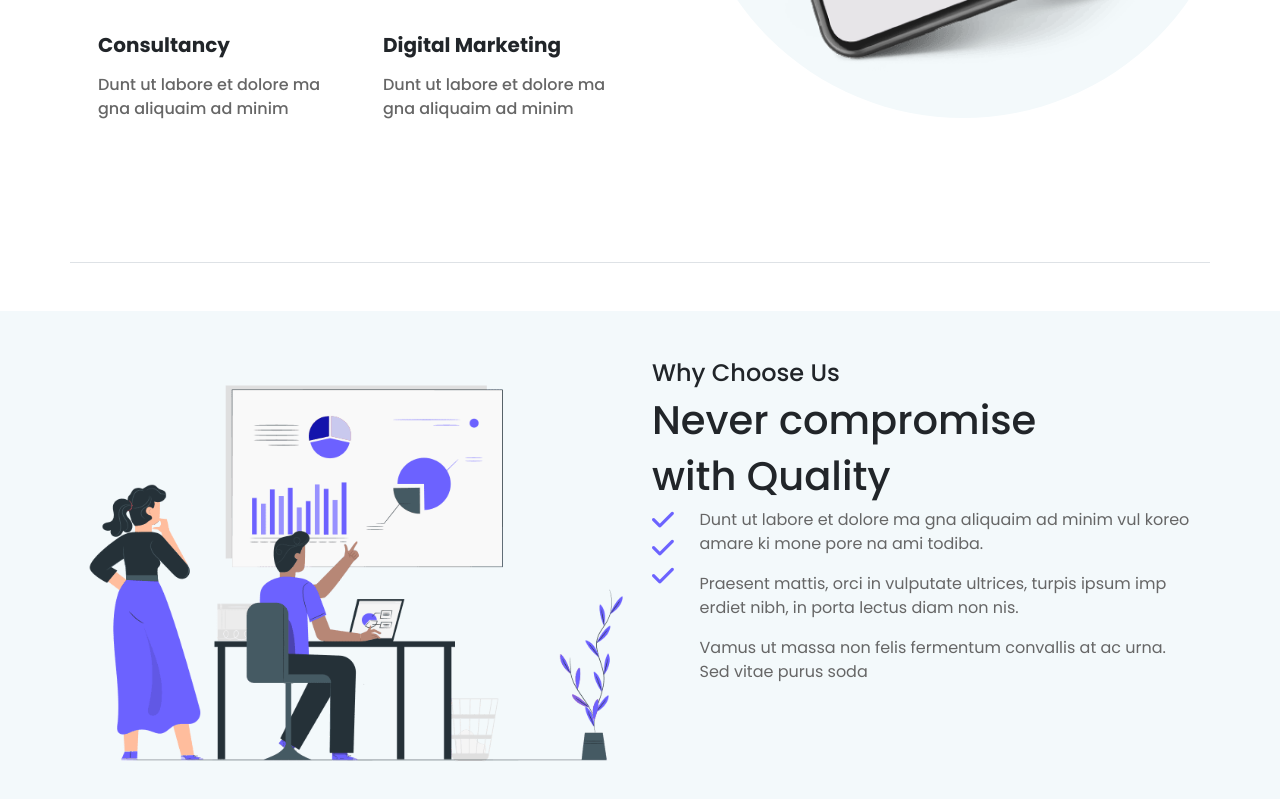
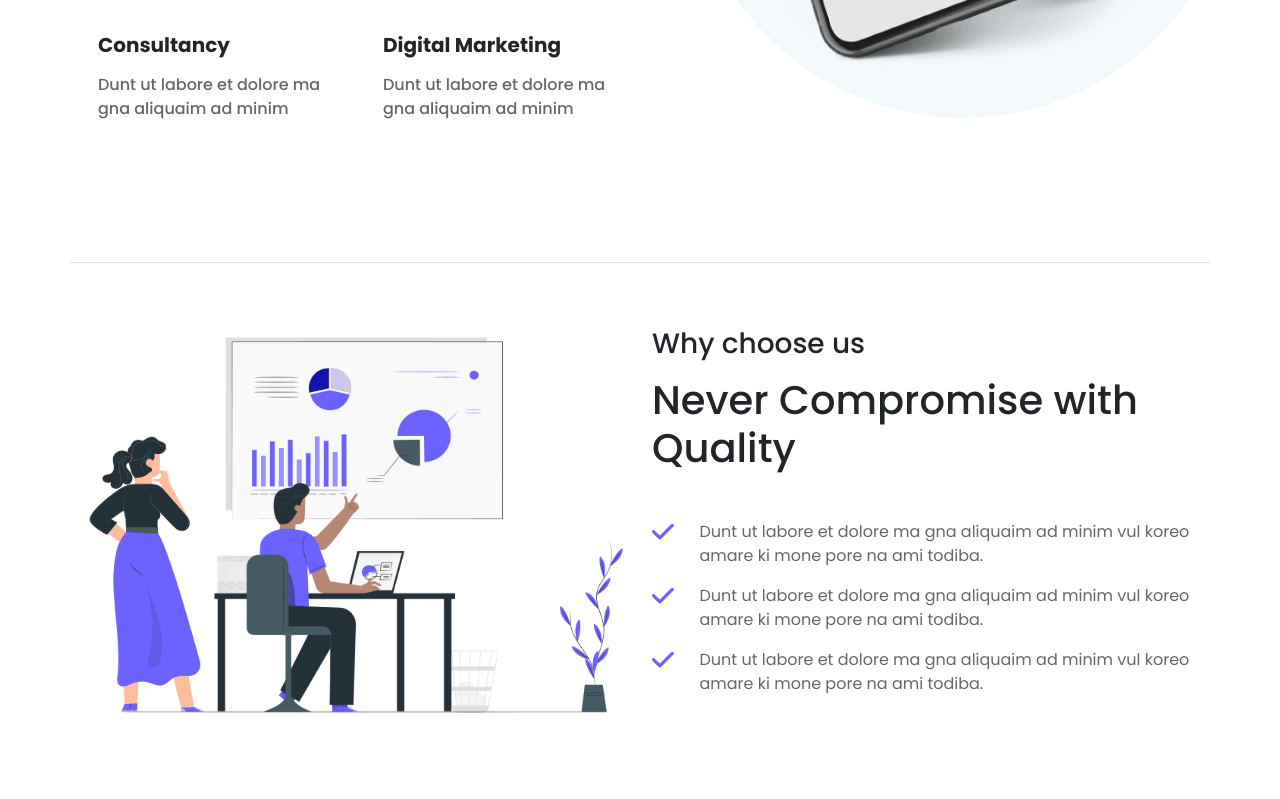
Before and after one commit to AhmadOunabi/2050, a plain HTML site: page index.html in a window 1280 px wide. Shown: the part 2012-2811 px from the top of the page. Drawn offline with nearby package versions, Linux system fonts and the light colour scheme.

Commit message:
update the checks

```diff
--- a/index.html
+++ b/index.html
@@ -172,35 +172,42 @@
         </div>
     </div>
     <!-- start why choose us -->
-    <section class="section-full container-fluid mt-5">
-        <div class="container py-5">
+    <section class="py-5 full-section">
+        <div class="container">
             <div class="row">
-                <div class="col-lg-6 col-md-6 col-sm-12">
+                <div class="col-lg-6">
                     <img class="img-fluid" src="imgs/feature-img.png" alt="">
                 </div>
-                <div class="col-lg-6 col-md-6 col-sm-12">
-                    <h4>Why Choose Us</h4>
-                    <h1>Never compromise</h1>
-                    <h1 class="">with Quality</h1>
-                    <div>
-                    <div class="row">
-
-                            <div class="col-lg-1 col-md-1 col-sm-1">
-                                <i class="fa-solid one fa-check"></i>
-                                <i class="fa-solid two fa-check"></i>
-                                <i class="fa-solid three fa-check"></i>
-                            </div>
-                            <div class="col-lg-11 col-md-11 col-sm-11">
-                                <p class="">Dunt ut labore et dolore ma gna aliquaim ad minim vul koreo amare ki
-                                    mone pore na ami todiba.</p>
-                                <p class="">Praesent mattis, orci in vulputate ultrices, turpis ipsum imp erdiet
-                                    nibh, in porta lectus diam non nis.</p>
-                                <p class="">Vamus ut massa non felis fermentum convallis at ac urna. Sed vitae purus
-                                    soda</p>
-                            </div>
+                <div class="col-lg-6">
+                    <h3 class="text-subtitle mt-3">Why choose us</h3>
+                    <h1 class="text-title text-title-large mt-3">Never Compromise with Quality</h1>
+                    <div class="row mt-5">
+                        <div class="col-lg-1 col-md-1 col-sm-1 col-xs-1">
+                            <i class="fa-solid fa-check"></i>
+                        </div>
+                        <div class="col-lg-11 col-md-11 col-sm-11 col-xs-11">
+                            <p class="">Dunt ut labore et dolore ma gna aliquaim ad minim vul koreo amare ki
+                                mone pore na ami todiba.</p>
                         </div>
                     </div>
-
+                    <div class="row">
+                        <div class="col-lg-1 col-md-1 col-sm-1 col-xs-1">
+                            <i class="fa-solid fa-check"></i>
+                        </div>
+                        <div class="col-lg-11 col-md-11 col-sm-11 col-xs-11">
+                            <p class="">Dunt ut labore et dolore ma gna aliquaim ad minim vul koreo amare ki
+                                mone pore na ami todiba.</p>
+                        </div>
+                    </div>
+                    <div class="row">
+                        <div class="col-lg-1 col-md-1 col-sm-1 col-xs-1">
+                            <i class="fa-solid fa-check"></i>
+                        </div>
+                        <div class="col-lg-11 col-md-11 col-sm-11 col-xs-11">
+                            <p class="">Dunt ut labore et dolore ma gna aliquaim ad minim vul koreo amare ki
+                                mone pore na ami todiba.</p>
+                        </div>
+                    </div>
                 </div>
             </div>
         </div>
--- a/style.css
+++ b/style.css
@@ -145,15 +145,7 @@ p{
     color: #666666;
 }
 
-section{
-    background-color: #F3F9FB;
+.fa-check{
+    font-size: 25px;
+    color: #6C63FF;
 }
-
-.fa-check{
-    font-size:25px;
-    color:#6C63FF;
-}
-
-p.text{
-
-}
```
Also changed, not shown: logos.html (deleted, +0 -28 lines).
